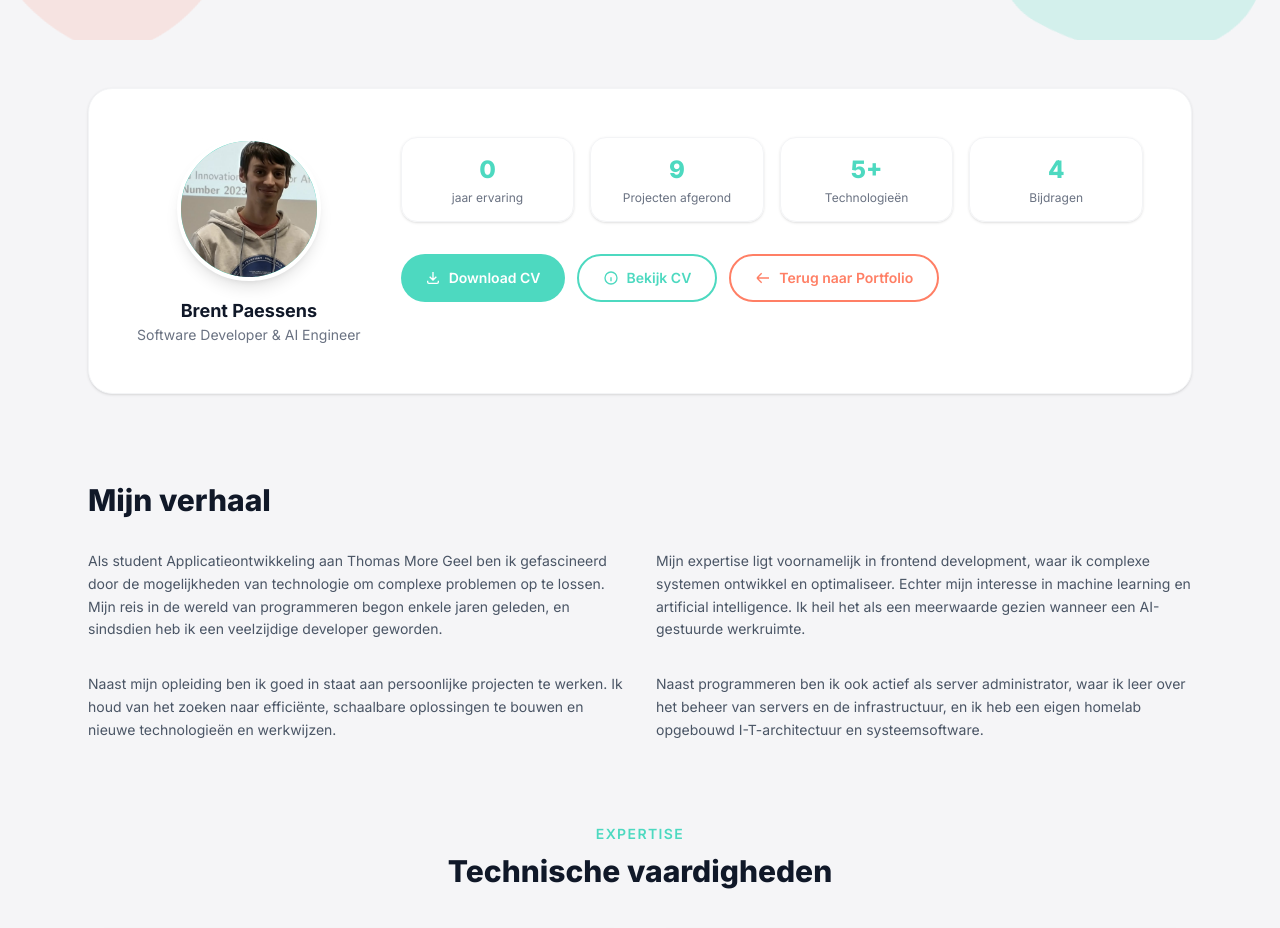
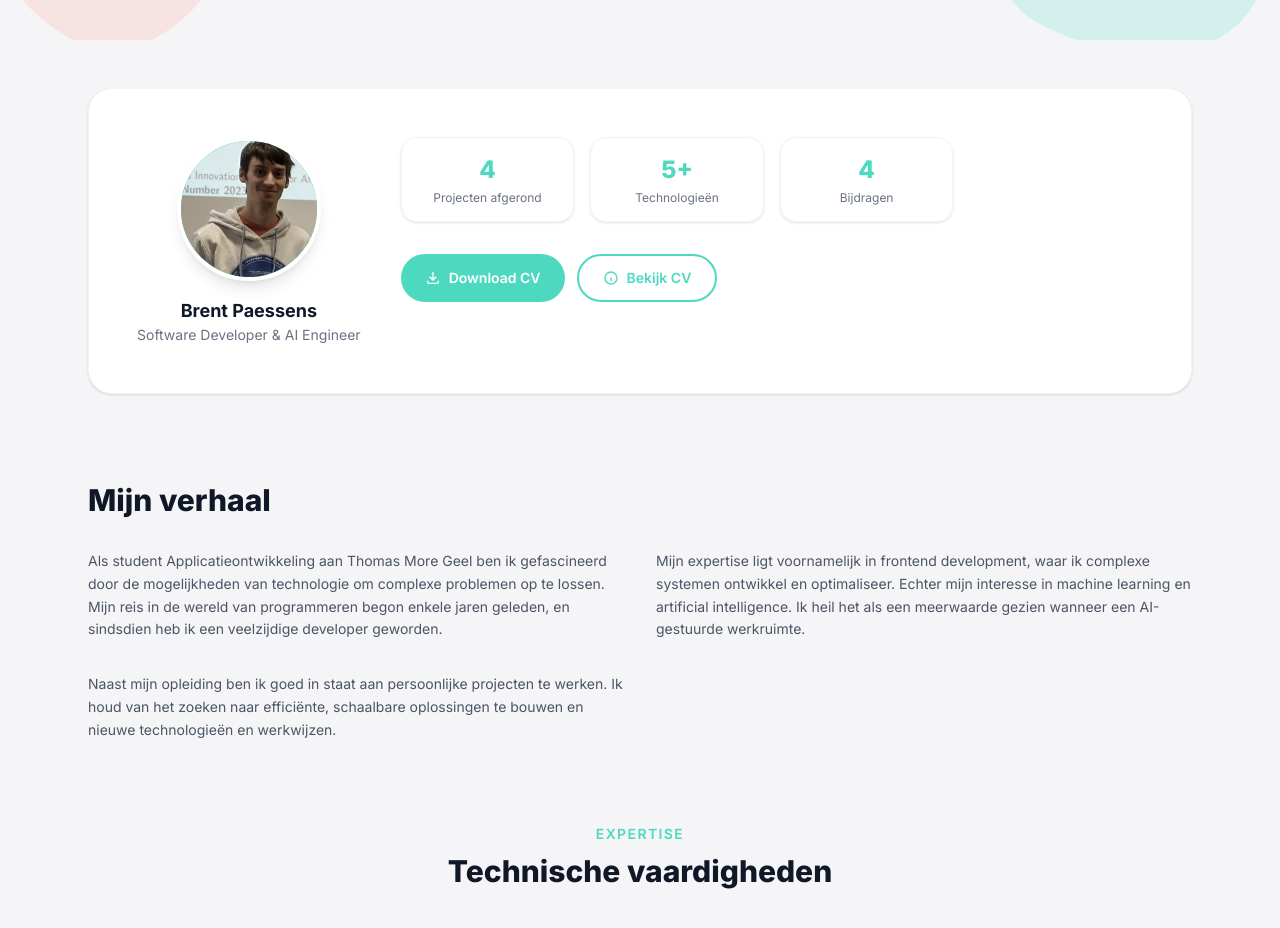
Before and after one commit to BrentPaessens/portfolio_website, a Next.js app: page /over-mij in a window 1280 px wide. Shown: the part 280-1208 px from the top of the page. Built offline with nearby package versions, Linux system fonts and the light colour scheme.

Commit message:
About me: fixed translation removed button updated context

```diff
--- a/src/app/over-mij/page.tsx
+++ b/src/app/over-mij/page.tsx
@@ -3,12 +3,13 @@
 import React from 'react';
 import { useLanguage } from '../../context/LanguageContext';
 import { translations } from '../../i18n/translations';
+import projects from '../../data/projects.json';
 
 /* ─── Data ─────────────────────────────────────────────── */
 
-const getSTATS = (t: any) => [
-    { value: '0',  label: t.aboutMe.yearsExperience },
-    { value: '9', label: t.aboutMe.projectsCompleted },
+const getSTATS = (t: any, projectCount: number) => [
+    // { value: '0',  label: t.aboutMe.yearsExperience },
+    { value: projectCount.toString(), label: t.aboutMe.projectsCompleted },
     { value: '5+',  label: t.aboutMe.technologies },
     { value: '4',   label: t.aboutMe.contributions },
 ];
@@ -40,20 +41,18 @@ const getSKILLS = (t: any) => [
     },
 ];
 
-const PASSIONS = [
+const getPASSIONS = (t: any) => [
     {
-        title: 'Mountainbiken',
+        title: t.aboutMe.mountainbikingTitle,
         icon: '🚵',
-        description:
-            'In mijn vrije tijd doe ik aan mountainbiken. Het biedt mij de perfecte balans tussen buiten zijn en kilometers later kom je thuis als herboren.',
-        tags: ['Natuur', 'Avontuur'],
+        description: t.aboutMe.mountainbikingDesc,
+        tags: [t.aboutMe.nature, t.aboutMe.adventure],
     },
     {
-        title: 'Server Administrator',
+        title: t.aboutMe.serverAdminTitle,
         icon: '🖧',
-        description:
-            'Naast programmeren ben ik ook actief als medewerker van een Minecraft server, waar ik reports behandel en onderzoek of iemand de regels overtreedt van de server. ',
-        tags: ['Minecraft', 'Server Admin'],
+        description: t.aboutMe.serverAdminDesc,
+        tags: [t.aboutMe.minecraft, t.aboutMe.serverAdmin],
     },
 ];
 
@@ -62,8 +61,10 @@ const PASSIONS = [
 export default function OverMijPage() {
     const { language } = useLanguage();
     const t = translations[language];
-    const STATS = getSTATS(t);
+    const projectCount = projects.length;
+    const STATS = getSTATS(t, projectCount);
     const SKILLS = getSKILLS(t);
+    const PASSIONS = getPASSIONS(t);
     return (
         <div>
 
@@ -106,7 +107,7 @@ export default function OverMijPage() {
                             </div>
                             <div className="text-center">
                                 <p className="font-bold text-gray-900 text-lg">Brent Paessens</p>
-                                <p className="text-sm text-gray-500">Software Developer &amp; AI Engineer</p>
+                                <p className="text-sm text-gray-500">{t.aboutMe.profileSubtitle}</p>
                             </div>
                         </div>
 
@@ -134,7 +135,7 @@ export default function OverMijPage() {
                                     <svg className="w-4 h-4" fill="none" stroke="currentColor" strokeWidth="2" viewBox="0 0 24 24">
                                         <path d="M4 16v2a2 2 0 002 2h12a2 2 0 002-2v-2M7 10l5 5 5-5M12 15V3" />
                                     </svg>
-                                    Download CV
+                                    {t.aboutMe.downloadCV}
                                 </a>
                                 <a
                                     href="/CV.pdf"
@@ -146,17 +147,7 @@ export default function OverMijPage() {
                                     <svg className="w-4 h-4" fill="none" stroke="currentColor" strokeWidth="2" viewBox="0 0 24 24">
                                         <path d="M13 16h-1v-4h-1m1-4h.01M21 12a9 9 0 11-18 0 9 9 0 0118 0z" />
                                     </svg>
-                                    Bekijk CV
-                                </a>
-                                <a
-                                    href="/"
-                                    className="inline-flex items-center gap-2 px-6 py-3 rounded-full text-sm font-semibold transition-all border-2"
-                                    style={{ borderColor: '#FF7F65', color: '#FF7F65', background: 'transparent' }}
-                                >
-                                    <svg className="w-4 h-4" fill="none" stroke="currentColor" strokeWidth="2" viewBox="0 0 24 24">
-                                        <path d="M10 19l-7-7m0 0l7-7m-7 7h18" />
-                                    </svg>
-                                    Terug naar Portfolio
+                                    {t.aboutMe.viewCV}
                                 </a>
                             </div>
                         </div>
@@ -166,20 +157,11 @@ export default function OverMijPage() {
 
             {/* ── Mijn verhaal ────────────────────────────── */}
             <section className="max-w-6xl mx-auto px-6 py-10">
-                <h2 className="text-3xl font-extrabold text-gray-900 mb-8">Mijn verhaal</h2>
+                <h2 className="text-3xl font-extrabold text-gray-900 mb-8">{t.aboutMe.myStory}</h2>
                 <div className="grid md:grid-cols-2 gap-8 text-gray-600 text-sm leading-relaxed">
-                    <p>
-                        Als student Applicatieontwikkeling aan Thomas More Geel ben ik gefascineerd door de mogelijkheden van technologie om complexe problemen op te lossen. Mijn reis in de wereld van programmeren begon enkele jaren geleden, en sindsdien heb ik een veelzijdige developer geworden.
-                    </p>
-                    <p>
-                        Mijn expertise ligt voornamelijk in frontend development, waar ik complexe systemen ontwikkel en optimaliseer. Echter mijn interesse in machine learning en artificial intelligence. Ik heil het als een meerwaarde gezien wanneer een AI-gestuurde werkruimte.
-                    </p>
-                    <p>
-                        Naast mijn opleiding ben ik goed in staat aan persoonlijke projecten te werken. Ik houd van het zoeken naar efficiënte, schaalbare oplossingen te bouwen en nieuwe technologieën en werkwijzen.
-                    </p>
-                    <p>
-                        Naast programmeren ben ik ook actief als server administrator, waar ik leer over het beheer van servers en de infrastructuur, en ik heb een eigen homelab opgebouwd I-T-architectuur en systeemsoftware.
-                    </p>
+                    <p>{t.aboutMe.storyPart1}</p>
+                    <p>{t.aboutMe.storyPart2}</p>
+                    <p>{t.aboutMe.storyPart3}</p>
                 </div>
             </section>
 
@@ -187,9 +169,9 @@ export default function OverMijPage() {
             <section className="max-w-6xl mx-auto px-6 py-10">
                 <div className="text-center mb-10">
                     <span className="text-sm font-semibold tracking-widest uppercase" style={{ color: '#4DD9C0' }}>
-                        Expertise
+                        {t.aboutMe.expertise}
                     </span>
-                    <h2 className="text-3xl font-extrabold text-gray-900 mt-2">Technische vaardigheden</h2>
+                    <h2 className="text-3xl font-extrabold text-gray-900 mt-2">{t.aboutMe.technicalSkills}</h2>
                 </div>
                 <div className="grid grid-cols-1 sm:grid-cols-2 gap-5">
                     {SKILLS.map(({ category, icon, tags, color }) => (
@@ -226,9 +208,9 @@ export default function OverMijPage() {
             <section className="max-w-6xl mx-auto px-6 py-10 pb-20">
                 <div className="text-center mb-10">
                     <span className="text-sm font-semibold tracking-widest uppercase" style={{ color: '#4DD9C0' }}>
-                        Buiten werk
+                        {t.aboutMe.outsideWork}
                     </span>
-                    <h2 className="text-3xl font-extrabold text-gray-900 mt-2">Mijn passies</h2>
+                    <h2 className="text-3xl font-extrabold text-gray-900 mt-2">{t.aboutMe.myPassions}</h2>
                 </div>
                 <div className="grid grid-cols-1 sm:grid-cols-2 gap-5">
                     {PASSIONS.map(({ title, icon, description, tags }) => (
--- a/src/i18n/translations.ts
+++ b/src/i18n/translations.ts
@@ -62,6 +62,26 @@ export const translations = {
             aiml: 'AI/ML',
             database: 'Database',
             passions: 'Passies',
+            profileSubtitle: 'Software Developer & AI Engineer',
+            downloadCV: 'Download CV',
+            viewCV: 'Bekijk CV',
+            backToPortfolio: 'Terug naar Portfolio',
+            myStory: 'Mijn verhaal',
+            storyPart1: 'Als student Applicatieontwikkeling aan Thomas More Geel ben ik gefascineerd door de mogelijkheden van technologie om complexe problemen op te lossen. Mijn reis in de wereld van programmeren begon enkele jaren geleden, en sindsdien heb ik een veelzijdige developer geworden.',
+            storyPart2: 'Mijn expertise ligt voornamelijk in frontend development, waar ik complexe systemen ontwikkel en optimaliseer. Echter mijn interesse in machine learning en artificial intelligence. Ik heil het als een meerwaarde gezien wanneer een AI-gestuurde werkruimte.',
+            storyPart3: 'Naast mijn opleiding ben ik goed in staat aan persoonlijke projecten te werken. Ik houd van het zoeken naar efficiënte, schaalbare oplossingen te bouwen en nieuwe technologieën en werkwijzen.',
+            expertise: 'Expertise',
+            technicalSkills: 'Technische vaardigheden',
+            outsideWork: 'Buiten werk',
+            myPassions: 'Mijn passies',
+            mountainbikingTitle: 'Mountainbiken',
+            mountainbikingDesc: 'In mijn vrije tijd doe ik aan mountainbiken. Het biedt mij de perfecte balans tussen buiten zijn en kilometers later kom je thuis als herboren.',
+            serverAdminTitle: 'Server Administrator',
+            serverAdminDesc: 'Naast programmeren ben ik ook actief als medewerker van een Minecraft server, waar ik reports behandel en onderzoek of iemand de regels overtreedt van de server. ',
+            nature: 'Natuur',
+            adventure: 'Avontuur',
+            minecraft: 'Minecraft',
+            serverAdmin: 'Server Admin',
         },
         // Contact page
         contact: {
@@ -246,6 +266,26 @@ export const translations = {
             aiml: 'AI/ML',
             database: 'Database',
             passions: 'Passions',
+            profileSubtitle: 'Software Developer & AI Engineer',
+            downloadCV: 'Download CV',
+            viewCV: 'View CV',
+            backToPortfolio: 'Back to Portfolio',
+            myStory: 'My Story',
+            storyPart1: 'As an Application Development student at Thomas More Geel, I am fascinated by the possibilities of technology to solve complex problems. My journey in the world of programming started a few years ago, and since then I have become a versatile developer.',
+            storyPart2: 'My expertise primarily lies in frontend development, where I develop and optimize complex systems. However, my interest in machine learning and artificial intelligence. I see it as added value when an AI-driven workspace.',
+            storyPart3: 'Besides my education, I am well-equipped to work on personal projects. I love finding efficient, scalable solutions and exploring new technologies and approaches.',
+            expertise: 'Expertise',
+            technicalSkills: 'Technical Skills',
+            outsideWork: 'Outside Work',
+            myPassions: 'My Passions',
+            mountainbikingTitle: 'Mountain Biking',
+            mountainbikingDesc: 'In my free time I mountain bike. It offers me the perfect balance between being outdoors and kilometers later you come home reborn.',
+            serverAdminTitle: 'Server Administrator',
+            serverAdminDesc: 'Besides programming, I am also active as an employee of a Minecraft server, where I handle reports and investigate whether someone is breaking the server rules.',
+            nature: 'Nature',
+            adventure: 'Adventure',
+            minecraft: 'Minecraft',
+            serverAdmin: 'Server Admin',
         },
         // Contact page
         contact: {
```
